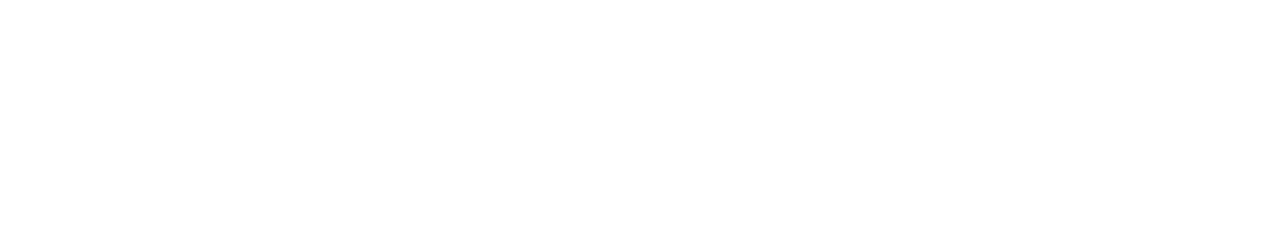
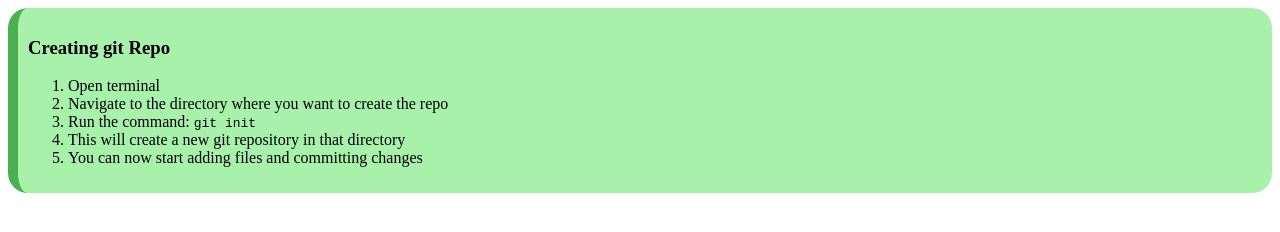
Before and after one commit to 00Shawon/second-repo, a plain HTML site: page index.html in a window 1280 px wide. Drawn offline with Linux system fonts and the light colour scheme.

Commit message:
testing commit

```diff
--- a/index.html
+++ b/index.html
@@ -4,8 +4,18 @@
   <meta charset="UTF-8">
   <meta name="viewport" content="width=device-width, initial-scale=1.0">
   <title>My second repo</title>
+  <link rel="stylesheet" href="style.css">
 </head>
 <body>
-
+  <div>
+    <h3>Creating git Repo</h3>
+    <ol>
+      <li>Open terminal</li>
+      <li>Navigate to the directory where you want to create the repo</li>
+      <li>Run the command: <code>git init</code></li>
+      <li>This will create a new git repository in that directory</li>
+      <li>You can now start adding files and committing changes</li>
+    </ol>
+  </div>
 </body>
 </html>
--- /dev/null
+++ b/style.css
@@ -0,0 +1,6 @@
+div {
+  padding: 10px;
+  border-left: 10px solid #4CAF50;
+  background-color: #a7f1aa;
+  border-radius: 20px;
+}
```
